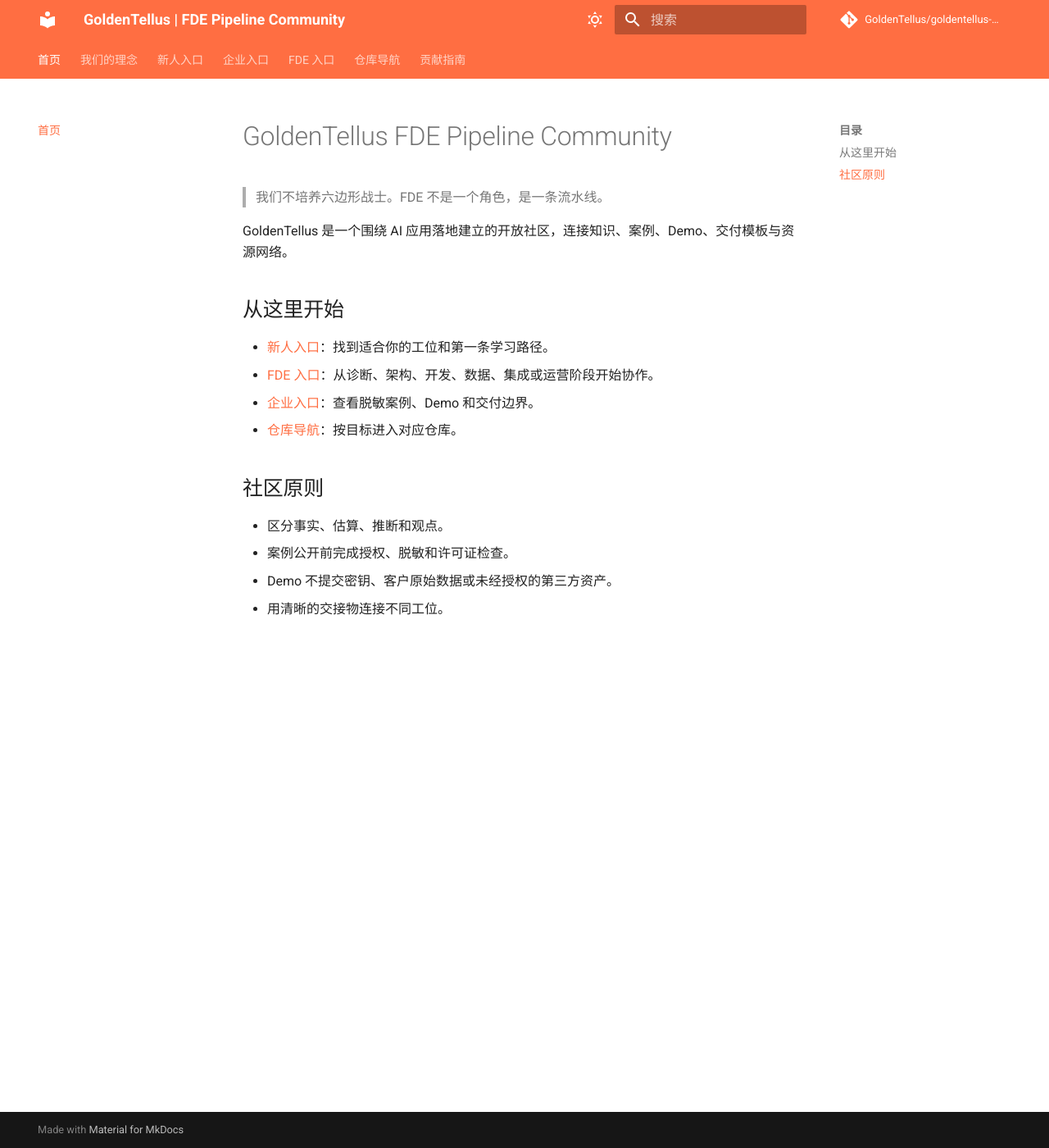
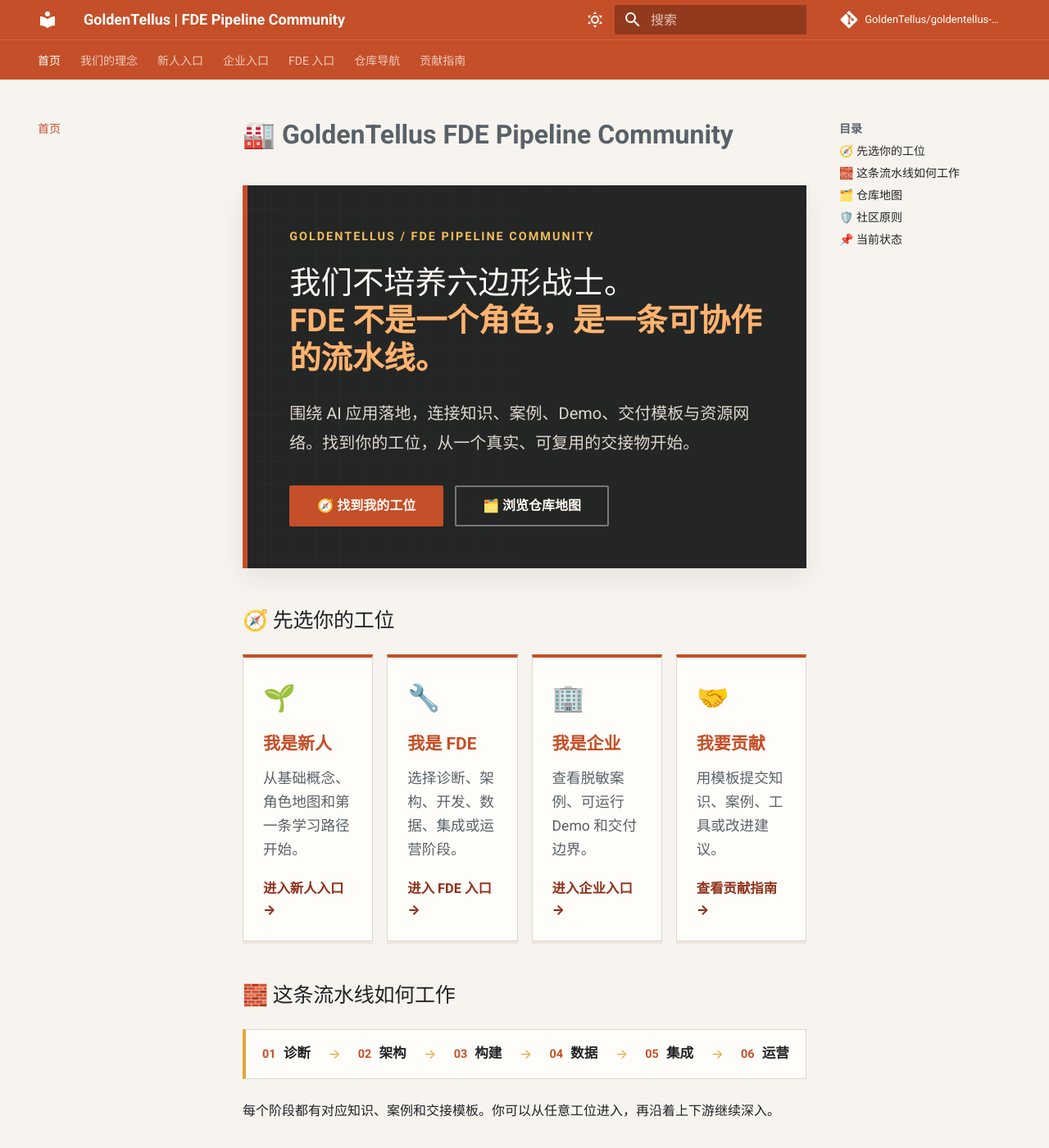
Before and after one commit to GoldenTellus/goldentellus-home, an MkDocs documentation site: the page built from docs/index.md, in a window 1280 px wide and 1400 px high. Shown: the whole window at 82% size. Built offline with MkDocs 1.6.1 and Material for MkDocs 9.7.7, drawn with Linux system fonts in a browser that asks for light colours; comment, search, counter and statistics services are not loaded; some of the changed text lies outside the part shown.

Commit message:
feat: improve repository readability and home visual design

```diff
--- a/docs/index.md
+++ b/docs/index.md
@@ -1,19 +1,74 @@
-# GoldenTellus FDE Pipeline Community
+# 🏭 GoldenTellus FDE Pipeline Community
 
-> 我们不培养六边形战士。FDE 不是一个角色，是一条流水线。
+<div class="home-hero">
+  <p class="home-hero__eyebrow">GOLDENTELLUS / FDE PIPELINE COMMUNITY</p>
+  <p class="home-hero__lead">我们不培养六边形战士。<br><strong>FDE 不是一个角色，是一条可协作的流水线。</strong></p>
+  <p class="home-hero__copy">围绕 AI 应用落地，连接知识、案例、Demo、交付模板与资源网络。找到你的工位，从一个真实、可复用的交接物开始。</p>
+  <p class="home-hero__actions">
+    <a class="md-button md-button--primary" href="for-beginner/">🧭 找到我的工位</a>
+    <a class="md-button" href="navigation/">🗂️ 浏览仓库地图</a>
+  </p>
+</div>
 
-GoldenTellus 是一个围绕 AI 应用落地建立的开放社区，连接知识、案例、Demo、交付模板与资源网络。
+## 🧭 先选你的工位
 
-## 从这里开始
+<div class="entry-grid">
+  <a class="entry-card" href="for-beginner/">
+    <span class="entry-card__icon">🌱</span>
+    <span class="entry-card__title">我是新人</span>
+    <span class="entry-card__body">从基础概念、角色地图和第一条学习路径开始。</span>
+    <span class="entry-card__link">进入新人入口 →</span>
+  </a>
+  <a class="entry-card" href="for-fde/">
+    <span class="entry-card__icon">🔧</span>
+    <span class="entry-card__title">我是 FDE</span>
+    <span class="entry-card__body">选择诊断、架构、开发、数据、集成或运营阶段。</span>
+    <span class="entry-card__link">进入 FDE 入口 →</span>
+  </a>
+  <a class="entry-card" href="for-enterprise/">
+    <span class="entry-card__icon">🏢</span>
+    <span class="entry-card__title">我是企业</span>
+    <span class="entry-card__body">查看脱敏案例、可运行 Demo 和交付边界。</span>
+    <span class="entry-card__link">进入企业入口 →</span>
+  </a>
+  <a class="entry-card" href="CONTRIBUTING/">
+    <span class="entry-card__icon">🤝</span>
+    <span class="entry-card__title">我要贡献</span>
+    <span class="entry-card__body">用模板提交知识、案例、工具或改进建议。</span>
+    <span class="entry-card__link">查看贡献指南 →</span>
+  </a>
+</div>
 
-- [新人入口](for-beginner.md)：找到适合你的工位和第一条学习路径。
-- [FDE 入口](for-fde.md)：从诊断、架构、开发、数据、集成或运营阶段开始协作。
-- [企业入口](for-enterprise.md)：查看脱敏案例、Demo 和交付边界。
-- [仓库导航](navigation.md)：按目标进入对应仓库。
+## 🧱 这条流水线如何工作
 
-## 社区原则
+<div class="pipeline-strip" aria-label="FDE 流水线阶段">
+  <span><b>01</b> 诊断</span><i>→</i><span><b>02</b> 架构</span><i>→</i><span><b>03</b> 构建</span><i>→</i><span><b>04</b> 数据</span><i>→</i><span><b>05</b> 集成</span><i>→</i><span><b>06</b> 运营</span>
+</div>
 
-- 区分事实、估算、推断和观点。
-- 案例公开前完成授权、脱敏和许可证检查。
-- Demo 不提交密钥、客户原始数据或未经授权的第三方资产。
-- 用清晰的交接物连接不同工位。
+每个阶段都有对应知识、案例和交接模板。你可以从任意工位进入，再沿着上下游继续深入。
+
+## 🗂️ 仓库地图
+
+| 入口 | 你会找到什么 |
+|---|---|
+| 🧠 [goldentellus-knowledge](https://github.com/GoldenTellus/goldentellus-knowledge) | 按角色组织的知识体系 |
+| 📚 [goldentellus-cases](https://github.com/GoldenTellus/goldentellus-cases) | 经过授权与脱敏的案例拆解 |
+| 🧪 [goldentellus-demos](https://github.com/GoldenTellus/goldentellus-demos) | 与案例对应的最小可运行 Demo |
+| 📋 [goldentellus-playbooks](https://github.com/GoldenTellus/goldentellus-playbooks) | SOP、交接协议和项目模板 |
+| 🧭 [goldentellus-roadmap](https://github.com/GoldenTellus/goldentellus-roadmap) | 学习路径与技能成长地图 |
+| 🤝 [goldentellus-community](https://github.com/GoldenTellus/goldentellus-community) | 社群治理、活动与协作记录 |
+| 🛠️ [goldentellus-toolkit](https://github.com/GoldenTellus/goldentellus-toolkit) | 降低重复劳动的共用工具 |
+| ⭐ [awesome-fde](https://github.com/GoldenTellus/awesome-fde) | FDE 与企业 AI 资源索引 |
+| 📊 [goldentellus-reports](https://github.com/GoldenTellus/goldentellus-reports) | 可验证的行业研究与回顾 |
+
+## 🛡️ 社区原则
+
+!!! note "先把边界说清楚"
+    区分事实、估算、推断和观点；案例公开前完成授权、脱敏和许可证检查；Demo 不提交密钥、客户原始数据或未经授权的第三方资产。
+
+!!! tip "从一个交接物开始"
+    一篇经过来源标注的文章、一个能启动的 Demo、一份清晰的 SOP，都是连接上下游工位的有效贡献。
+
+## 📌 当前状态
+
+基础许可证、共享标签、MkDocs Pages 配置和基础 Actions 已纳入仓库。赞助配置仍保留为待确认占位，Secrets 将在出现真实 CI/CD 需求后按需添加。
--- /dev/null
+++ b/docs/stylesheets/extra.css
@@ -0,0 +1,259 @@
+:root {
+  --gt-ink: #202326;
+  --gt-muted: #596168;
+  --gt-paper: #f7f4ef;
+  --gt-paper-strong: #fffdf9;
+  --gt-line: #ddd7cd;
+  --gt-orange: #c54f28;
+  --gt-orange-dark: #8e321c;
+  --gt-amber: #e3a63b;
+  --gt-shadow: 0 12px 28px rgba(38, 30, 21, 0.08);
+}
+
+[data-md-color-scheme="default"] {
+  --md-default-bg-color: var(--gt-paper);
+  --md-default-fg-color: var(--gt-ink);
+  --md-default-fg-color--light: var(--gt-muted);
+  --md-primary-fg-color: var(--gt-orange);
+  --md-primary-fg-color--dark: var(--gt-orange-dark);
+  --md-accent-fg-color: var(--gt-amber);
+}
+
+[data-md-color-scheme="slate"] {
+  --gt-ink: #f2eee7;
+  --gt-muted: #bdb6ad;
+  --gt-paper: #17191a;
+  --gt-paper-strong: #202324;
+  --gt-line: #3d4140;
+  --gt-orange-dark: #ff9b61;
+  --md-default-bg-color: #17191a;
+  --md-default-fg-color: #f2eee7;
+  --md-default-fg-color--light: #bdb6ad;
+  --md-primary-fg-color: #e26a3b;
+  --md-primary-fg-color--dark: #ff9b61;
+  --md-accent-fg-color: #f1bd58;
+}
+
+body {
+  background-color: var(--md-default-bg-color);
+}
+
+.md-header {
+  border-bottom: 1px solid rgba(255, 255, 255, 0.13);
+}
+
+.md-main__inner {
+  margin-top: 1.35rem;
+}
+
+.md-content h1 {
+  letter-spacing: 0;
+  font-weight: 800;
+}
+
+.home-hero {
+  position: relative;
+  overflow: hidden;
+  margin: 0 0 2.3rem;
+  padding: clamp(1.5rem, 4vw, 3.5rem);
+  color: #fffaf3;
+  background-color: #242525;
+  border-left: 6px solid var(--gt-orange);
+  box-shadow: var(--gt-shadow);
+}
+
+.home-hero::after {
+  content: "";
+  position: absolute;
+  inset: 0;
+  pointer-events: none;
+  opacity: 0.2;
+  background-image: linear-gradient(rgba(255,255,255,0.12) 1px, transparent 1px), linear-gradient(90deg, rgba(255,255,255,0.12) 1px, transparent 1px);
+  background-size: 28px 28px;
+  mask-image: linear-gradient(90deg, #000, transparent 78%);
+}
+
+.home-hero > * {
+  position: relative;
+  z-index: 1;
+}
+
+.home-hero__eyebrow {
+  margin: 0 0 1.1rem;
+  color: #f1bd58;
+  font-size: 0.72rem;
+  font-weight: 800;
+  letter-spacing: 0.14em;
+}
+
+.home-hero__lead {
+  max-width: 38rem;
+  margin: 0;
+  font-size: clamp(1.5rem, 3vw, 2.4rem);
+  line-height: 1.2;
+}
+
+.home-hero__lead strong {
+  color: #ffb36f;
+}
+
+.home-hero__copy {
+  max-width: 42rem;
+  margin: 1.3rem 0 1.7rem;
+  color: #ded8ce;
+  font-size: 1rem;
+  line-height: 1.8;
+}
+
+.home-hero__actions {
+  display: flex;
+  flex-wrap: wrap;
+  gap: 0.7rem;
+  margin: 0;
+}
+
+.home-hero .md-button {
+  border-color: rgba(255, 255, 255, 0.38);
+  color: #fffaf3;
+}
+
+.home-hero .md-button--primary {
+  border-color: var(--gt-orange);
+  background-color: var(--gt-orange);
+}
+
+.entry-grid {
+  display: grid;
+  grid-template-columns: repeat(4, minmax(0, 1fr));
+  gap: 0.85rem;
+  margin: 1.2rem 0 2.4rem;
+}
+
+.entry-card {
+  display: flex;
+  min-height: 13rem;
+  flex-direction: column;
+  padding: 1.2rem;
+  border: 1px solid var(--gt-line);
+  border-top: 4px solid var(--gt-orange);
+  color: inherit;
+  background-color: var(--gt-paper-strong);
+  box-shadow: 0 3px 0 rgba(197, 79, 40, 0.08);
+  transition: transform 160ms ease, box-shadow 160ms ease, border-color 160ms ease;
+}
+
+.entry-card:hover,
+.entry-card:focus-visible {
+  transform: translateY(-3px);
+  border-color: var(--gt-orange);
+  box-shadow: var(--gt-shadow);
+}
+
+.entry-card__icon {
+  font-size: 1.6rem;
+}
+
+.entry-card__title {
+  margin-top: 0.7rem;
+  font-size: 1.05rem;
+  font-weight: 800;
+}
+
+.entry-card__body {
+  margin-top: 0.5rem;
+  color: var(--gt-muted);
+  font-size: 0.88rem;
+  line-height: 1.65;
+}
+
+.entry-card__link {
+  margin-top: auto;
+  padding-top: 1rem;
+  color: var(--gt-orange-dark);
+  font-size: 0.82rem;
+  font-weight: 800;
+}
+
+.pipeline-strip {
+  display: flex;
+  align-items: center;
+  justify-content: space-between;
+  gap: 0.35rem;
+  margin: 1.2rem 0 1.3rem;
+  padding: 0.8rem 1rem;
+  overflow-x: auto;
+  border: 1px solid var(--gt-line);
+  border-left: 4px solid var(--gt-amber);
+  background-color: var(--gt-paper-strong);
+  white-space: nowrap;
+}
+
+.pipeline-strip span {
+  color: var(--gt-ink);
+  font-size: 0.83rem;
+  font-weight: 700;
+}
+
+.pipeline-strip b {
+  margin-right: 0.25rem;
+  color: var(--gt-orange);
+  font-size: 0.72rem;
+}
+
+.pipeline-strip i {
+  color: var(--gt-amber);
+  font-style: normal;
+}
+
+.md-typeset table:not([class]) {
+  display: table;
+  width: 100%;
+  border: 1px solid var(--gt-line);
+  background-color: var(--gt-paper-strong);
+  box-shadow: 0 3px 0 rgba(197, 79, 40, 0.05);
+}
+
+.md-typeset table:not([class]) th {
+  background-color: rgba(197, 79, 40, 0.09);
+  color: var(--gt-ink);
+}
+
+.md-typeset .admonition {
+  border-radius: 0;
+  box-shadow: none;
+}
+
+@media screen and (max-width: 900px) {
+  .entry-grid {
+    grid-template-columns: repeat(2, minmax(0, 1fr));
+  }
+}
+
+@media screen and (max-width: 600px) {
+  .md-main__inner {
+    margin-top: 0.8rem;
+  }
+
+  .home-hero {
+    margin-right: -0.2rem;
+    margin-left: -0.2rem;
+    padding: 1.25rem;
+  }
+
+  .home-hero__actions .md-button {
+    width: 100%;
+    text-align: center;
+  }
+
+  .entry-grid {
+    grid-template-columns: 1fr;
+  }
+
+  .entry-card {
+    min-height: 0;
+  }
+
+  .pipeline-strip {
+    justify-content: flex-start;
+  }
+}
--- a/mkdocs.yml
+++ b/mkdocs.yml
@@ -40,3 +40,5 @@ markdown_extensions:
   - tables
   - toc:
       permalink: true
+extra_css:
+  - stylesheets/extra.css
```
Also changed, not shown: README.md (+18 -18 lines), docs/navigation.md (+10 -10 lines), 1 other file.
